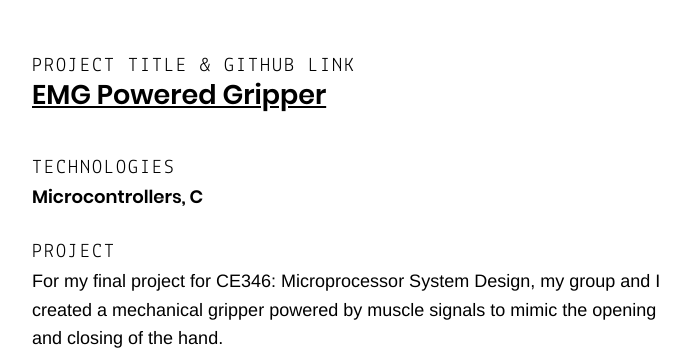
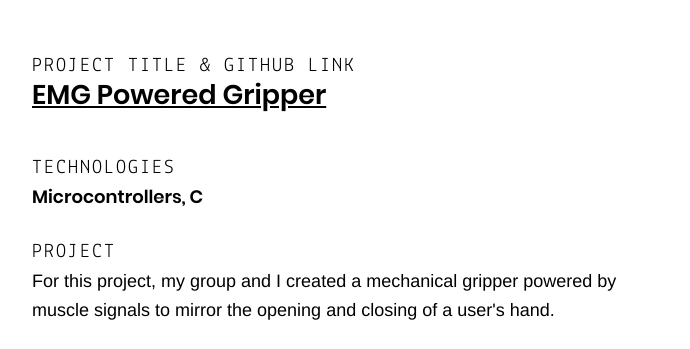
Before and after one commit to tylerchao/tylerchao.github.io, a Jekyll site: the page built from _posts/projects/0002-12-06-gripper.md, in a window 1280 px wide and 900 px high, cut to the strip 104-453 px from the top of the window. Shown: the whole strip, without its empty margins (288-978 px from the left). Built offline with Jekyll 4.4.1, drawn with Linux system fonts in a browser that asks for light colours.

Commit message:
gripper tiny rewrite

```diff
--- a/_posts/projects/0002-12-06-gripper.md
+++ b/_posts/projects/0002-12-06-gripper.md
@@ -18,7 +18,7 @@ gripulatorvid: 1Chs_TWT1KQ
 ---
 
 
-<p>For my final project for CE346: Microprocessor System Design, my group and I created a mechanical gripper powered by muscle signals to mimic the opening and closing of the hand.</p>
+<p>For this project, my group and I created a mechanical gripper powered by muscle signals to mirror the opening and closing of a user's hand.</p>
 
 <br>
 
```
